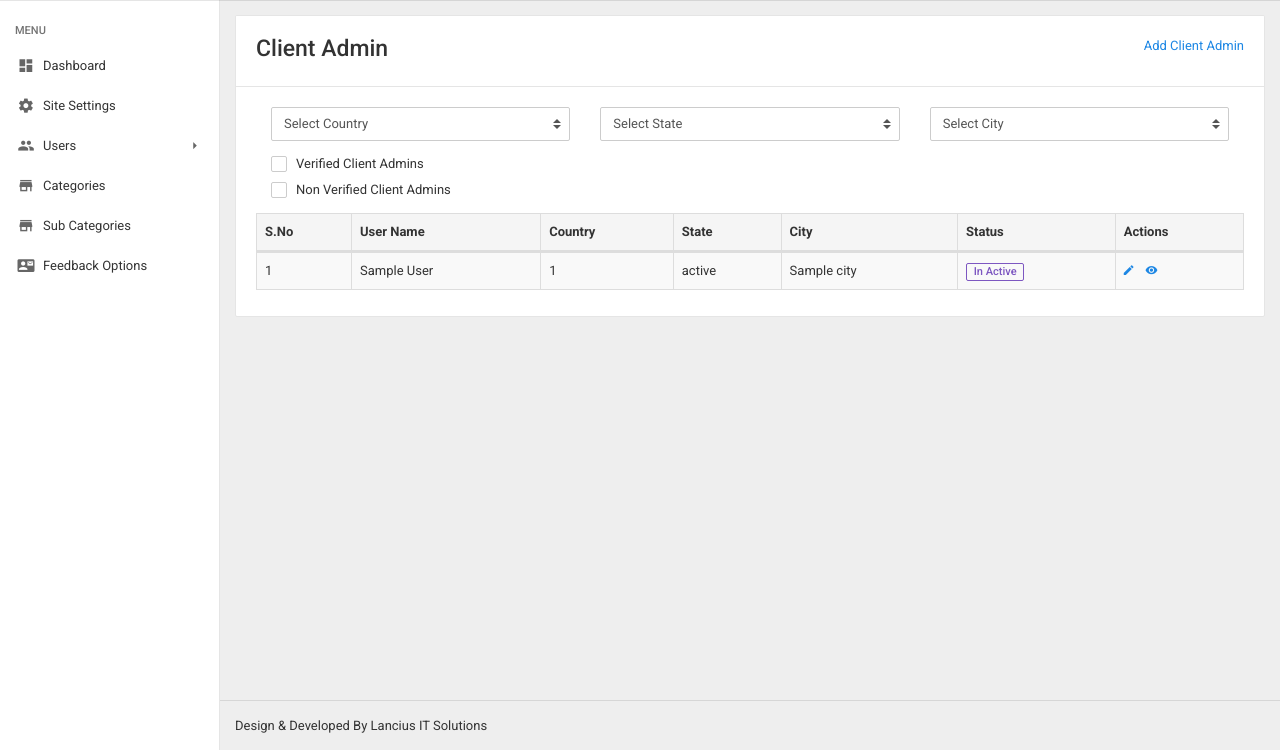
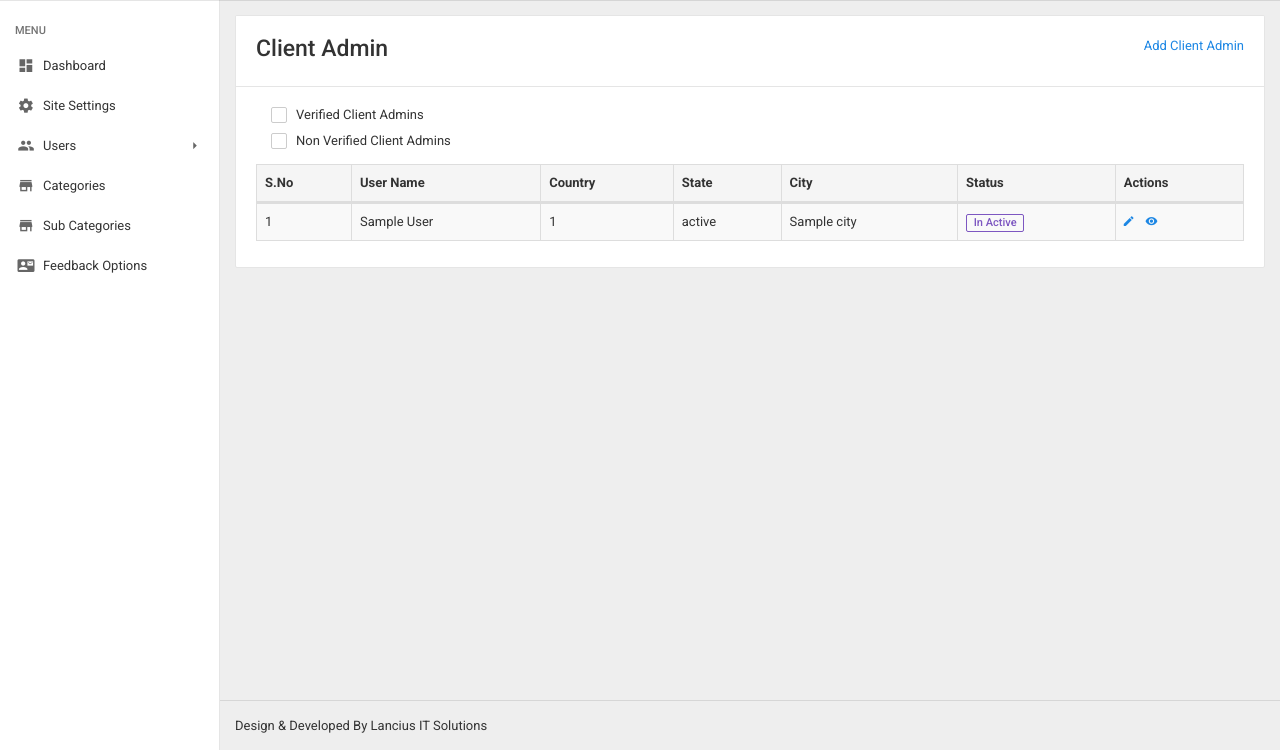
Before and after one commit to Srinivaslancius/feedback, a PHP site: page /feedback/users.php in a window 1280 px wide. Shown: the part 50-800 px from the top of the page. Run offline with PHP 8.4, Linux system fonts and the light colour scheme; the visitor is signed in with stand-in values (Sample User, id 1); tables that the repository leaves empty or names only in its code hold one stand-in row (values such as "Sample post"); grey boxes marked "Sample" are stand-in pictures; some libraries are stand-ins or nearby versions.

Commit message:
changes in users file

```diff
--- a/manage_webmaster/users.php
+++ b/manage_webmaster/users.php
@@ -19,7 +19,7 @@
                   $result2 = $conn->query($sql2);
               ?>
 
-                <div class="col s12 m12 l12">
+                <!-- <div class="col s12 m12 l12">
 
                   <div class="form-group col-md-4">
                     <select id="select-country" class="custom-select">
@@ -48,7 +48,7 @@
                     </select>
                   </div>
 
-                </div>
+                </div> -->
 
                 <div class="clear_fix"></div>
 
```
